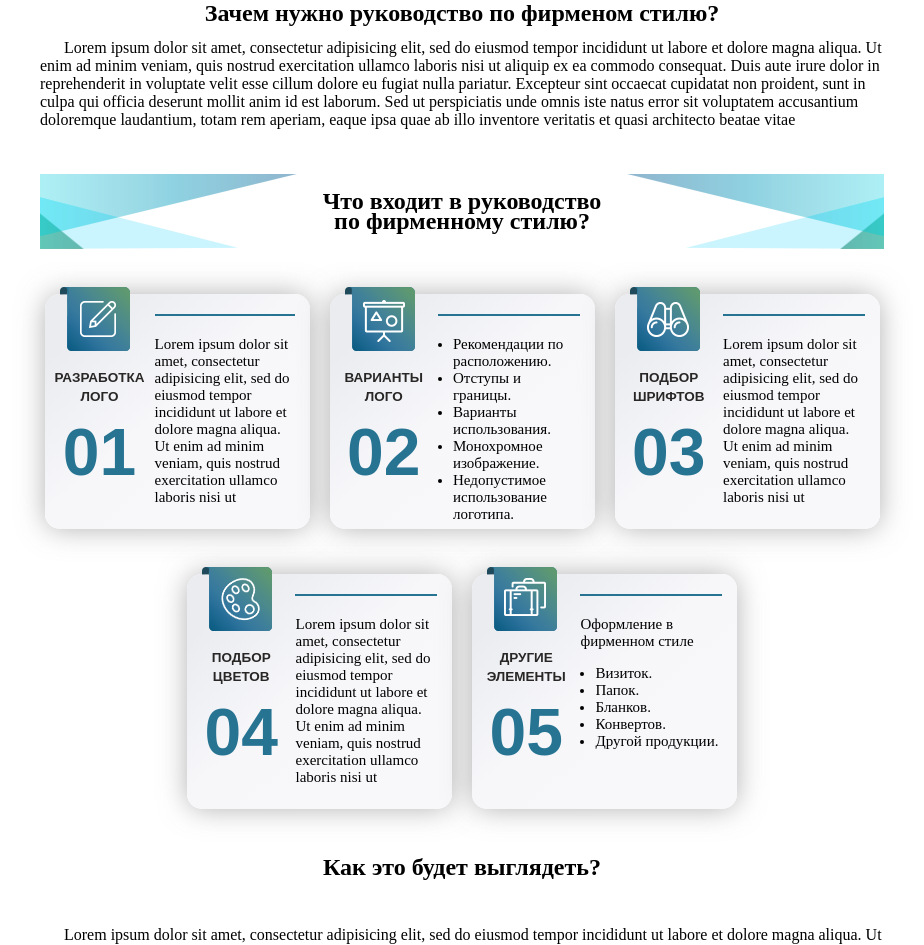
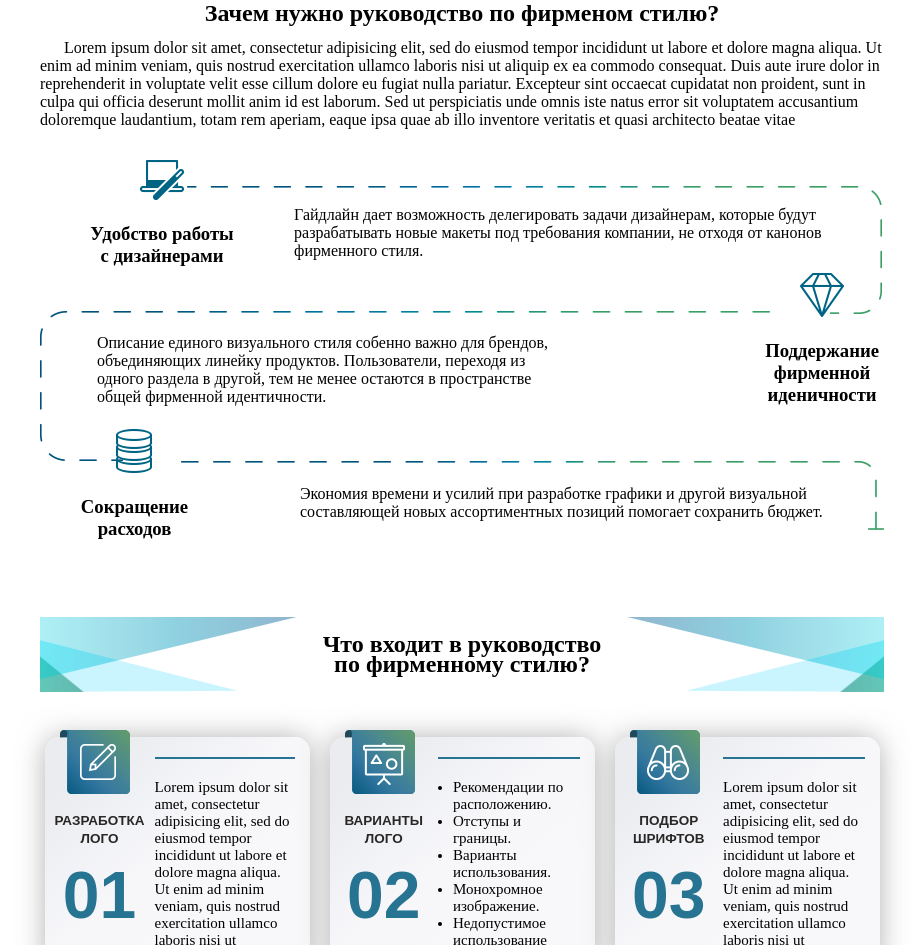
Before and after one commit to KatrinAnoshka/atib-firm-style, a plain HTML site: page index.html in a window 1280 px wide. Shown: the part 1171-2116 px from the top of the page, without its empty margins (178-1102 px from the left). Drawn offline with Linux system fonts and the light colour scheme; files whose address does not match are found by name.

Commit message:
final changes

```diff
--- a/index.html
+++ b/index.html
@@ -27,6 +27,31 @@
 <img src="firm-style/firm-style-bg.jpg" alt="Фирменный стиль" class="firm-style__bg">
 <h2 class="firm-style__section firm-style__section--manual">Зачем нужно руководство по фирменом стилю?</h2>
 <p class="firm-style-p">Lorem ipsum dolor sit amet, consectetur adipisicing elit, sed do eiusmod tempor incididunt ut labore et dolore magna aliqua. Ut enim ad minim veniam, quis nostrud exercitation ullamco laboris nisi ut aliquip ex ea commodo consequat. Duis aute irure dolor in reprehenderit in voluptate velit esse cillum dolore eu fugiat nulla pariatur. Excepteur sint occaecat cupidatat non proident, sunt in culpa qui officia deserunt mollit anim id est laborum. Sed ut perspiciatis unde omnis iste natus error sit voluptatem accusantium doloremque laudantium, totam rem aperiam, eaque ipsa quae ab illo inventore veritatis et quasi architecto beatae vitae</p>
+
+<div class="firm-style__descr--wrap">
+	<div class="firm-style__descr">
+		<div class="firm-style__descr--icon firm-style__descr--icon-first">
+			<img src="firm-style/icons/icon-comp.png" alt="icon" class="firm-style__descr--img">
+			<h3 class="firm-style__descr--title">Удобство работы<br> с дизайнерами</h3>
+		</div>
+		<p class="firm-style__descr--text firm-style__descr--text-first">Гайдлайн дает возможность делегировать задачи дизайнерам, которые будут разрабатывать новые макеты под требования компании, не отходя от канонов фирменного стиля.</p>
+	</div>
+	<div class="firm-style__descr">
+		<p class="firm-style__descr--text firm-style__descr--text-second">Описание единого визуального стиля собенно важно для брендов, объединяющих линейку продуктов. Пользователи, переходя из одного раздела в другой, тем не менее остаются в пространстве общей фирменной идентичности.</p>
+		<div class="firm-style__descr--icon firm-style__descr--icon-second">
+			<img src="firm-style/icons/icon-perl.png" alt="icon" class="firm-style__descr--img">
+			<h3 class="firm-style__descr--title">Поддержание фирменной<br> иденичности</h3>
+		</div>
+	</div>
+	<div class="firm-style__descr">
+		<div class="firm-style__descr--icon firm-style__descr--icon-third">
+			<img src="firm-style/icons/icon-coins.png" alt="icon" class="firm-style__descr--img">
+			<h3 class="firm-style__descr--title">Сокращение расходов</h3>
+		</div>
+		<p class="firm-style__descr--text firm-style__descr--text-third">Экономия времени и усилий при разработке графики и другой визуальной составляющей новых ассортиментных позиций помогает сохранить бюджет.</p>
+	</div>
+</div>
+
 <h2 class="firm-style__section firm-style__section--manual firm-style__section--bg">Что входит в руководство<br>
 по фирменному стилю?</h2>
 <div class="manual">
@@ -111,7 +136,7 @@
 <h2 class="firm-style__video--title">Как это будет выглядеть?</h2>
 <p class="firm-style-p">Lorem ipsum dolor sit amet, consectetur adipisicing elit, sed do eiusmod tempor incididunt ut labore et dolore magna aliqua. Ut enim ad minim veniam, quis nostrud exercitation ullamco laboris nisi ut aliquip ex ea commodo consequat. Duis aute irure dolor in reprehenderit in voluptate velit esse cillum dolore eu fugiat nulla pariatur. Excepteur sint occaecat cupidatat non proident, sunt in culpa qui officia deserunt mollit anim id est laborum. Sed ut perspiciatis unde omnis iste </p>
 <div class="firm-style__video--wrap">
-	<video class="video" id="video" width="560" height="420" poster="firm-style/video-img.jpg">
+	<video class="video" id="video" width="560" height="420" poster="firm-style/video-img.png">
    <source src="firm-style/firm-style-video.mp4" type="video/webm" />
    	</video>
    	<!-- <a class="video-control js-video-control paused" href="#" data-video="video"></a> -->
--- a/style.css
+++ b/style.css
@@ -281,4 +281,48 @@ h2.firm-style__video--title {
 	background-image: url(../assets/images/firm-style/icons/video-stop-black.jpg);
 }
 /*****end // Firm-style Video-section*****/
+/*****start // Firm-style Descr-section*****/
+
+.firm-style__descr--wrap {
+	background-image: url(firm-style/bg-dashed.png);
+	background-size: 100% auto;
+    background-repeat: no-repeat;
+    background-position: center;
+}
+.firm-style__descr {
+  	display: -webkit-flex;
+  	display: -moz-flex;
+  	display: -ms-flex;
+  	display: -o-flex;
+  	display: flex;
+}
+.firm-style__descr--text-first {
+	padding: 45px 0px 15px 90px;
+}
+.firm-style__descr--text-second {
+	width: 777px;
+	padding: 27px 137px 0px 57px;
+}
+.firm-style__descr--text-third {
+	padding: 27px 61px 0px 93px;
+}
+.firm-style__descr--icon {
+	text-align: center;
+    width: 330px;
+    position: relative;
+}
+.firm-style__descr--icon-first {
+	top: 15px;
+    left: 40px;
+}
+.firm-style__descr--icon-second {
+	top: -18px;
+    left: 35px;
+}
+.firm-style__descr--icon-third {
+	top: -13px;
+    left: 11px;
+}
+
+/*****end // Firm-style Descr-section*****/
 /*****final // Firm-style *****/
```
Also changed, not shown: firm-style/bg-dashed.png (added), firm-style/icons/icon-coins.png (added), firm-style/icons/icon-comp.png (added), firm-style/icons/icon-perl.png (added), firm-style/video-img.jpg (deleted), firm-style/video-img.png (added).
